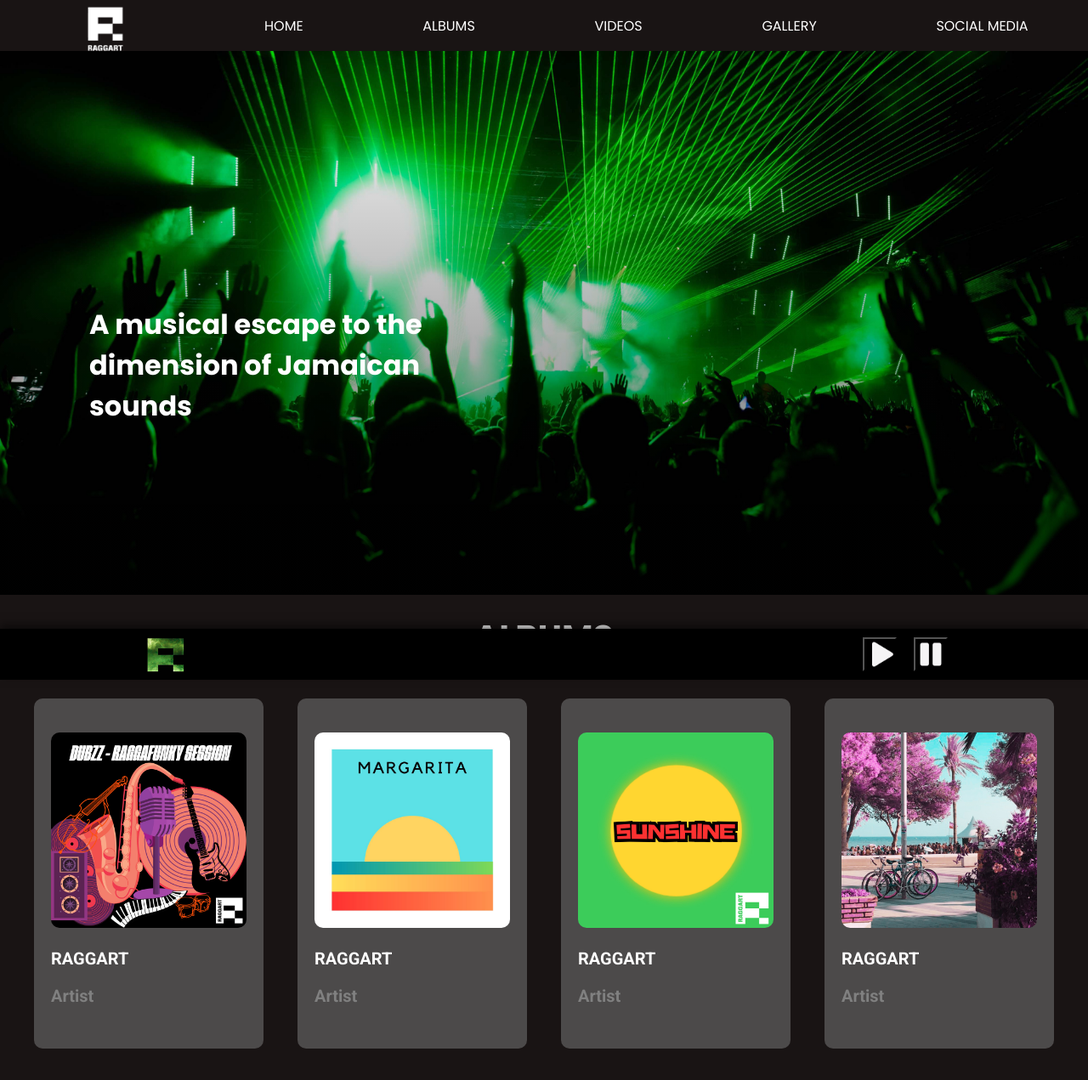
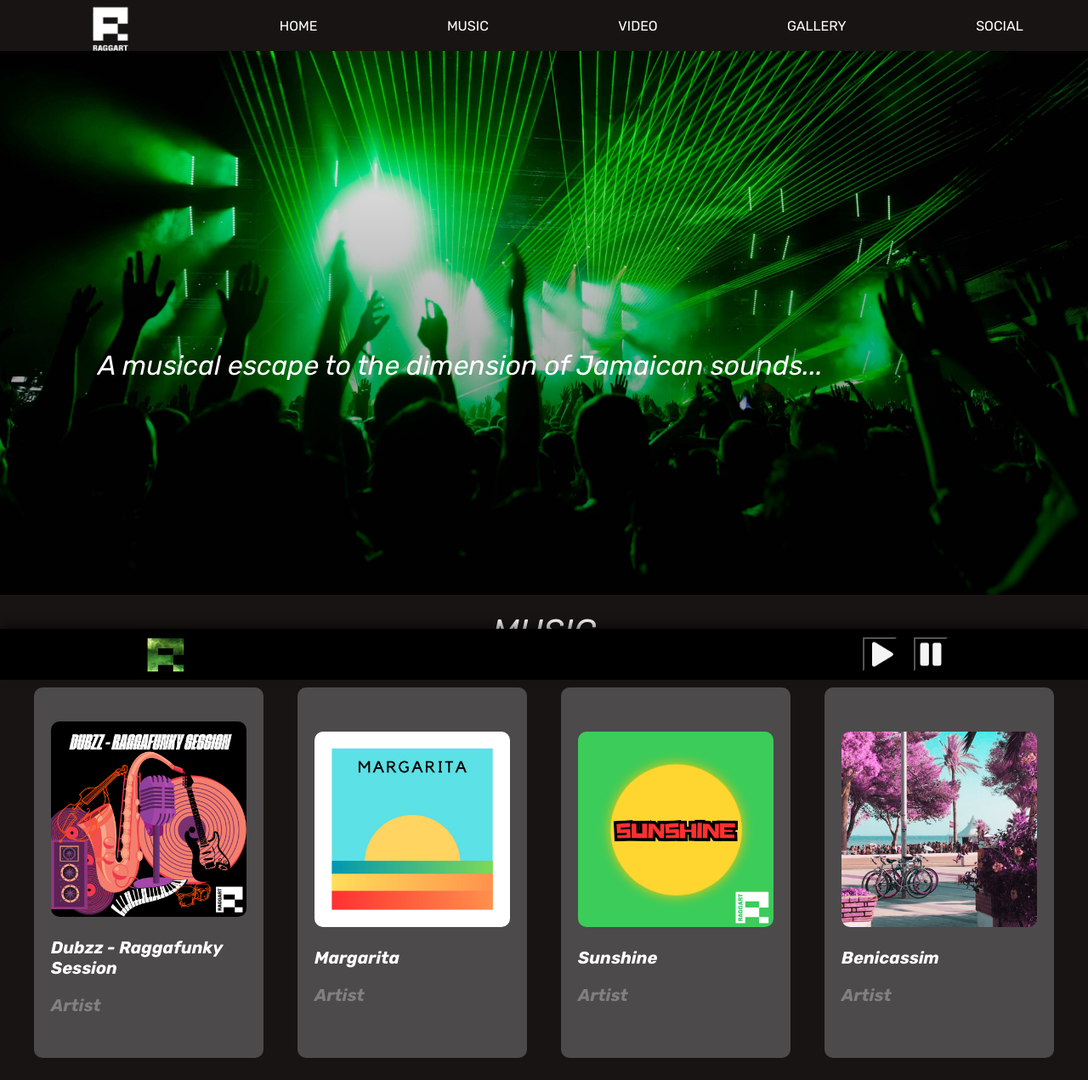
Before and after one commit to louis17782/raggart, an Astro site: page / in a window 1280 px wide. Shown: the top 1271 px of the page at 85% size. Built offline with nearby package versions, Linux system fonts and the light colour scheme; Astro itself is replaced by a stand-in of ours.

Commit message:
changes styles

```diff
--- a/src/assets/sass/_fonts.scss
+++ b/src/assets/sass/_fonts.scss
@@ -1,8 +1,9 @@
-@import url('https://fonts.googleapis.com/css2?family=Poppins:ital,wght@0,100;0,200;0,300;0,400;0,500;0,600;0,700;0,800;0,900;1,100;1,200;1,300;1,400;1,500;1,600;1,700;1,800;1,900&family=Roboto:ital,wght@0,100;0,300;0,400;0,500;0,700;0,900;1,100;1,300;1,400;1,500;1,700;1,900&display=swap');
+@import url('https://fonts.googleapis.com/css2?family=Rubik:ital,wght@0,300..900;1,300..900&display=swap');
 
 // fonts
 
-$heading: 'Poppins';
+$heading: 'Rubik';
+$monospace: 'Courier New', Courier, monospace;
 $text: 'Roboto';
 
 // weights
--- a/src/components/Header.astro
+++ b/src/components/Header.astro
@@ -11,17 +11,17 @@ import album7 from "../assets/image/Album7.webp";
 <header id="home">
   <img src={logo.src} alt="">
   <div class="content-box">
-    <h1>A musical escape to the dimension of Jamaican sounds</h1>
+    <h1>A musical escape to the dimension of Jamaican sounds...</h1>
   </div>
 </header>
 <section id="albums">
-  <h2>ALBUMS</h2>
+  <h2>MUSIC</h2>
   <div class="underline"></div>
   <div class="albums">
     <div class="album project">
       <div class="content-hover">
         <img src={album1.src} alt="">
-        <p>RAGGART</p>
+        <p>Dubzz - Raggafunky Session</p>
         <p class="grey">Artist</p>
         <div class="content">
           <button class="primarybutton">
@@ -34,7 +34,7 @@ import album7 from "../assets/image/Album7.webp";
     <div class="album project">
       <div class="content-hover">
         <img src={album2.src} alt="">
-        <p>RAGGART</p>
+        <p>Margarita</p>
         <p class="grey">Artist</p>
         <div class="content">
           <button class="primarybutton">
@@ -47,7 +47,7 @@ import album7 from "../assets/image/Album7.webp";
     <div class="album project">
       <div class="content-hover">
         <img src={album3.src} alt="">
-        <p>RAGGART</p>
+        <p>Sunshine</p>
         <p class="grey">Artist</p>
         <div class="content">
           <button class="primarybutton">
@@ -60,7 +60,7 @@ import album7 from "../assets/image/Album7.webp";
  <div class="album project">
       <div class="content-hover">
         <img src={album4.src} alt="">
-        <p>RAGGART</p>
+        <p>Benicassim</p>
         <p class="grey">Artist</p>
         <div class="content">
           <button class="primarybutton">
@@ -73,7 +73,7 @@ import album7 from "../assets/image/Album7.webp";
    <div class="album project">
       <div class="content-hover">
         <img src={album5.src} alt="">
-        <p>RAGGART</p>
+        <p>Be Yourself</p>
         <p class="grey">Artist</p>
         <div class="content">
           <button class="primarybutton">
@@ -86,7 +86,7 @@ import album7 from "../assets/image/Album7.webp";
    <div class="album project">
       <div class="content-hover">
         <img src={album6.src} alt="">
-        <p>RAGGART</p>
+        <p>Hi - Fi</p>
         <p class="grey">Artist</p>
         <div class="content">
           <button class="primarybutton">
@@ -99,7 +99,7 @@ import album7 from "../assets/image/Album7.webp";
     <div class="album project">
       <div class="content-hover">
         <img src={album7.src} alt="">
-        <p>RAGGART</p>
+        <p>The Dance of Shiva</p>
         <p class="grey">Artist</p>
         <div class="content">
           <button class="primarybutton">
@@ -160,7 +160,6 @@ import album7 from "../assets/image/Album7.webp";
 
   .content-box {
     display: flex;
-    flex-direction: column;
     justify-content: left;
     text-align: left;
 
@@ -225,14 +224,14 @@ import album7 from "../assets/image/Album7.webp";
       height: 80vh;
     }
 
-    .content-box {
-      max-width: 700px;
-    }
-
     h1 {
       margin-top: 100px;
       font-size: 2rem;
-      margin: 0 15%;
+      margin: 0 9%;
+    }
+
+    .content-box {
+      width: 200%;
     }
 
     header img {
--- a/src/components/Navigation.astro
+++ b/src/components/Navigation.astro
@@ -12,10 +12,10 @@ import logo from "../assets/image/logoHeader.png";
       <ul class="navlinks">
         <img class="logo" src={logo.src} alt="logo">
         <li><a href="#home" data-astro-prefetch>HOME</a></li>
-        <li><a href="#albums" data-astro-prefetch>ALBUMS</a></li>
-        <li><a href="#videos" data-astro-prefetch>VIDEOS</a></li>
+        <li><a href="#albums" data-astro-prefetch>MUSIC</a></li>
+        <li><a href="#videos" data-astro-prefetch>VIDEO</a></li>
         <li><a href="#gallery" data-astro-prefetch>GALLERY</a></li>
-        <li><a href="#media" data-astro-prefetch>SOCIAL MEDIA</a></li>
+        <li><a href="#media" data-astro-prefetch>SOCIAL</a></li>
       </ul>
     </div>
   </nav>
--- a/src/components/Social.astro
+++ b/src/components/Social.astro
@@ -3,7 +3,7 @@ import logo from "../assets/image/logoradio.png";
 const radioUrl = "https://play.radioking.io/radiotest27";
 ---
 <section id="media">
-  <h2>SOCIAL MEDIA</h2>
+  <h2>SOCIAL</h2>
   <div class="underline"></div>
   <figure>
     <a href="#" target="_blank"><i class="ph-fill ph-spotify-logo"></i></a>
--- a/src/components/Videos.astro
+++ b/src/components/Videos.astro
@@ -4,7 +4,7 @@ import video2 from "/video2.mp4";
 import video3 from "/video3.mp4";
 ---
 <article id="videos">
-  <h2>VIDEOS</h2>
+  <h2>VIDEO</h2>
   <div class="underline"></div>
   <div class="videos">
     <figure>
--- a/src/layouts/SpanishLayout.astro
+++ b/src/layouts/SpanishLayout.astro
@@ -11,9 +11,9 @@ const {title} = Astro.props;
 		<meta charset="utf-8" />
 		<link rel="icon" type="image/png" href={logo.src} />
 		<meta name="viewport" content="width=device-width" />
-    <meta name="description" content="cambiar esto luego">
+    <meta name="description" content="Enjoy the best reggae and dancehall Jamaican music on Raggart Radio. Listen to your favorite songs 24/7, discover new artists, and connect with the unique vibe of Jamaica. The essence of reggae in one place!" />
 		<meta name="generator" content={Astro.generator} />
-		<title>music regge by raggart</title>
+		<title>Raggart - Jamaican Music</title>
 		<script src="https://unpkg.com/@phosphor-icons/web"></script>
 	</head>
   <body>
@@ -47,16 +47,18 @@ const {title} = Astro.props;
 
   h1 {
     font-size: 2rem;
-    font-weight: $bold;
+    font-weight: $regular;
     font-family: $heading;
+    font-style: italic;
     color: $white;
     margin: 0 5%;
   }
 
   h2 {
     font-size: 2.5rem;
-    font-weight: $bold;
+    font-weight: $regular;
     font-family: $heading;
+    font-style: italic;
     color: $white;
     margin: 0 5%;
   }
@@ -80,8 +82,9 @@ const {title} = Astro.props;
 
   p {
     font-size: 1.25rem;
-    font-family: $text;
+    font-family: $heading;
     font-weight: $regular;
+    font-style: italic;
     color: $white;
     margin: 0 5%;
   }
--- a/src/script/Radio.js
+++ b/src/script/Radio.js
@@ -14,7 +14,7 @@ document.addEventListener('DOMContentLoaded', () => {
         throw new Error('Error getting song title');
       }
       const data = await response.json();
-      const currentSongTitle = data.name || 'RADIO - PLAYING';
+      const currentSongTitle = data.name || 'JAH BLESS - PLAYING';
       songTitleElement.textContent = currentSongTitle;
     } catch (error) {
       console.error('Error getting song title:', error);
@@ -32,7 +32,7 @@ document.addEventListener('DOMContentLoaded', () => {
 
   pauseButton.addEventListener('click', () => {
     radioPlayer.pause();
-    songTitleElement.textContent = 'RADIO - PAUSED';
+    songTitleElement.textContent = 'RADIO 24/7 - PAUSED';
   });
 
   radioPlayer.addEventListener('play', () => {
```
